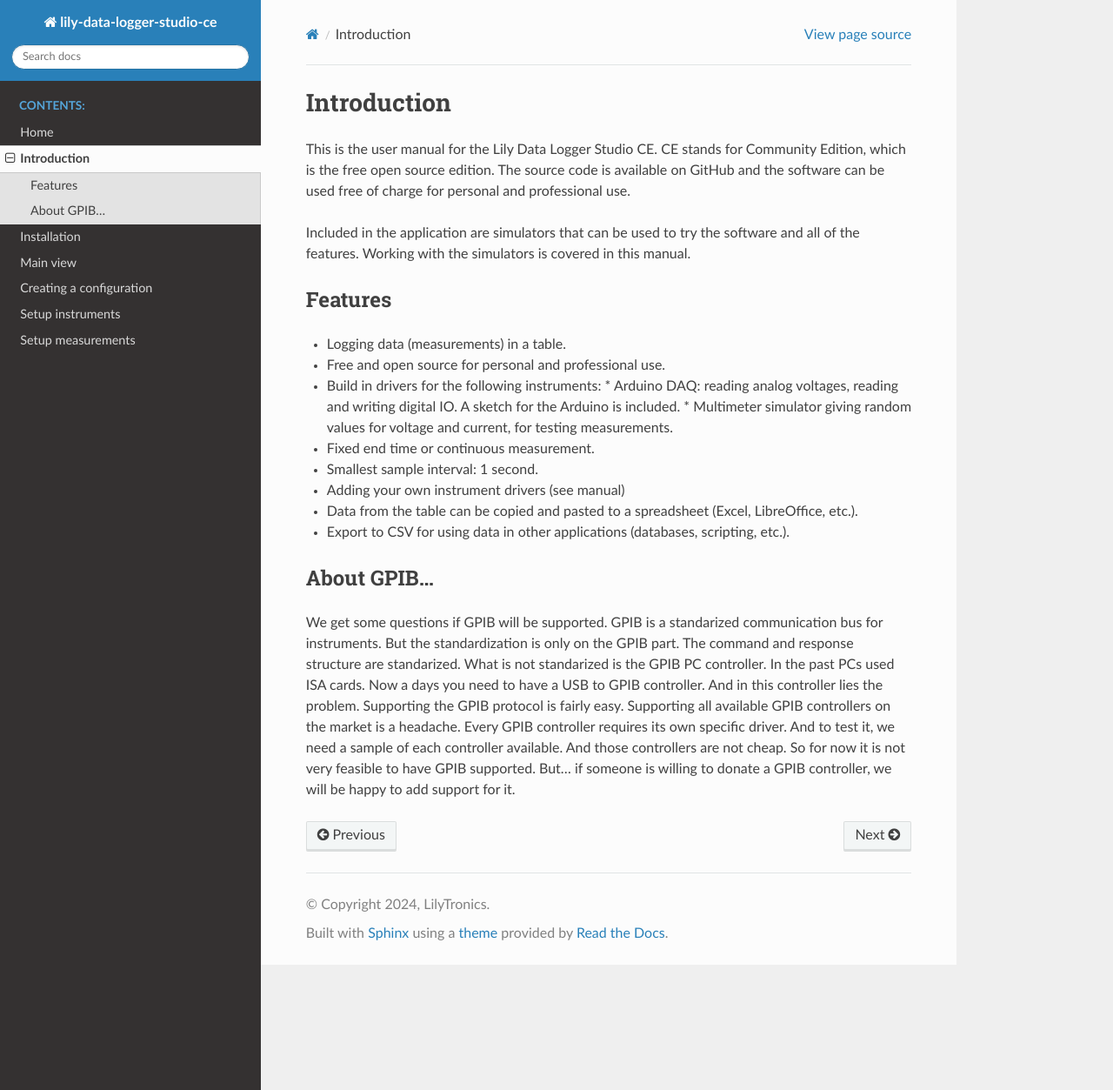
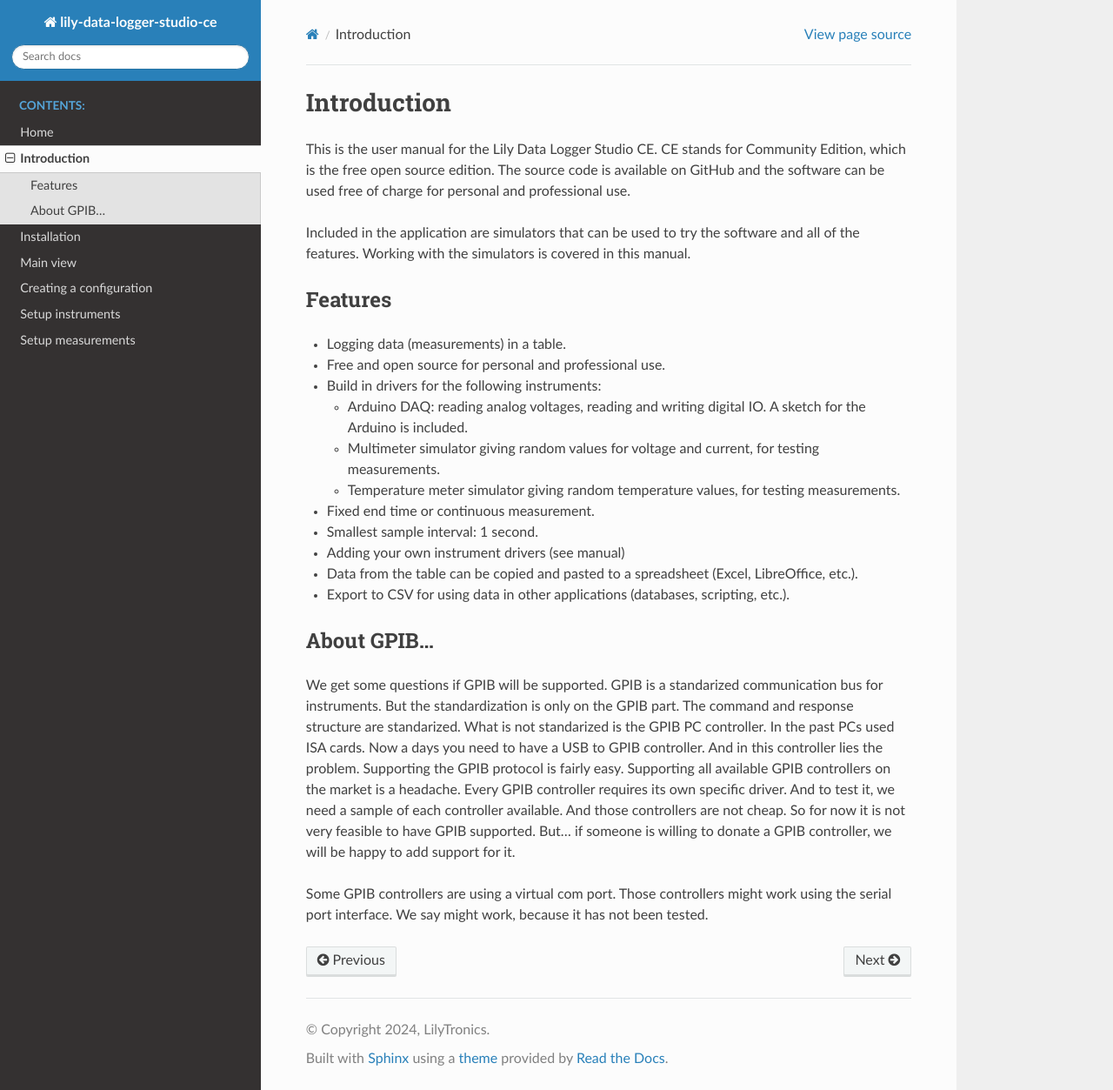
Before and after one commit to LilyTronics/lily_data_logger_software, a Sphinx documentation site: the page built from docs/introduction.rst, in a window 1280 px wide and 1253 px high. Shown: the whole window at 87% size. Built offline with Sphinx 7.4.7 and the Read the Docs theme 2.0.0, drawn with Linux system fonts in a browser that asks for light colours.

Commit message:
fixed some typos

```diff
--- a/docs/installation.rst
+++ b/docs/installation.rst
@@ -19,7 +19,8 @@
 Description of the files/folders:
 
 * LilyDataLogerStudioCE.exe: this is the application executable. Double click on this file to
-  start the application.
+  start the application. This is the executable for Windows. On Ubuntu the executable has the same
+  name but without the extension (.exe).
 * lib: this folder contains all the required libraries for running the application.
   This folder is required for running the application and should not be removed.
 * lily_arduino_daq.ino: this is the Arduino sketch that can be programmed into your Arduino board.
--- a/docs/introduction.rst
+++ b/docs/introduction.rst
@@ -14,8 +14,12 @@
 * Logging data (measurements) in a table.
 * Free and open source for personal and professional use.
 * Build in drivers for the following instruments:
-  * Arduino DAQ: reading analog voltages, reading and writing digital IO. A sketch for the Arduino is included.
+
+  * Arduino DAQ: reading analog voltages, reading and writing digital IO. A sketch for the Arduino
+    is included.
   * Multimeter simulator giving random values for voltage and current, for testing measurements.
+  * Temperature meter simulator giving random temperature values,  for testing measurements.
+
 * Fixed end time or continuous measurement.
 * Smallest sample interval: 1 second.
 * Adding your own instrument drivers (see manual)
@@ -25,9 +29,15 @@
 About GPIB...
 -------------
 
-We get some questions if GPIB will be supported. GPIB is a standarized communication bus for instruments. But the standardization is only on the GPIB part.
-The command and response structure are standarized. What is not standarized is the GPIB PC controller. In the past PCs used ISA cards.
-Now a days you need to have a USB to GPIB controller. And in this controller lies the problem. Supporting the GPIB protocol is fairly easy.
-Supporting all available GPIB controllers on the market is a headache. Every GPIB controller requires its own specific driver.
-And to test it, we need a sample of each controller available. And those controllers are not cheap. So for now it is not very feasible to have GPIB supported.
-But... if someone is willing to donate a GPIB controller, we will be happy to add support for it.
+We get some questions if GPIB will be supported. GPIB is a standarized communication bus for instruments.
+But the standardization is only on the GPIB part. The command and response structure are standarized.
+What is not standarized is the GPIB PC controller. In the past PCs used ISA cards. Now a days you
+need to have a USB to GPIB controller. And in this controller lies the problem. Supporting the GPIB
+protocol is fairly easy. Supporting all available GPIB controllers on the market is a headache.
+Every GPIB controller requires its own specific driver. And to test it, we need a sample of each
+controller available. And those controllers are not cheap. So for now it is not very feasible to
+have GPIB supported. But... if someone is willing to donate a GPIB controller, we will be happy to
+add support for it.
+
+Some GPIB controllers are using a virtual com port. Those controllers might work using the
+serial port interface. We say might work, because it has not been tested.
--- a/docs/main_view.rst
+++ b/docs/main_view.rst
@@ -8,7 +8,7 @@
 The main view has the following sections:
 
 1. The toolbar. The toolbar contains the main controls for using the application.
-  The toolbar contains the following buttons, left to right:
+   The toolbar contains the following buttons, left to right:
 
   * New configuration: create a new configuration.
   * Open configuration: open an existing configuration. At the right of the button is a small arrow.
--- a/docs/setup_measurements.rst
+++ b/docs/setup_measurements.rst
@@ -30,7 +30,7 @@
 Then our voltage is: 295 * 0.01 = 2.95V. The table will show then 2.95. Using the gain, we can make
 the value in the table show 295. All we need to do is set the gain to 100 and the offset to 0.
 The value in the table will be 2.95V * 100 + 0 = 295. The temperature in Kelvin. This makes
-it easier to read te values in the table. If we want to have the temperature in degrees celsius,
+it easier to read the values in the table. If we want to have the temperature in degrees celsius,
 we simply need to set the offset to -273.15. Then the value in the table will be
 2.95V * 100 - 273.15 = 21.85. The table then will show the temperature in degrees celsius.
 
```
Also changed, not shown: other parts of docs/installation.rst (+2 -1 lines), other parts of docs/setup_measurements.rst (+1 -1 lines), docs/create_configuration.rst (+9 -8 lines), readme.md (+10 -5 lines).
